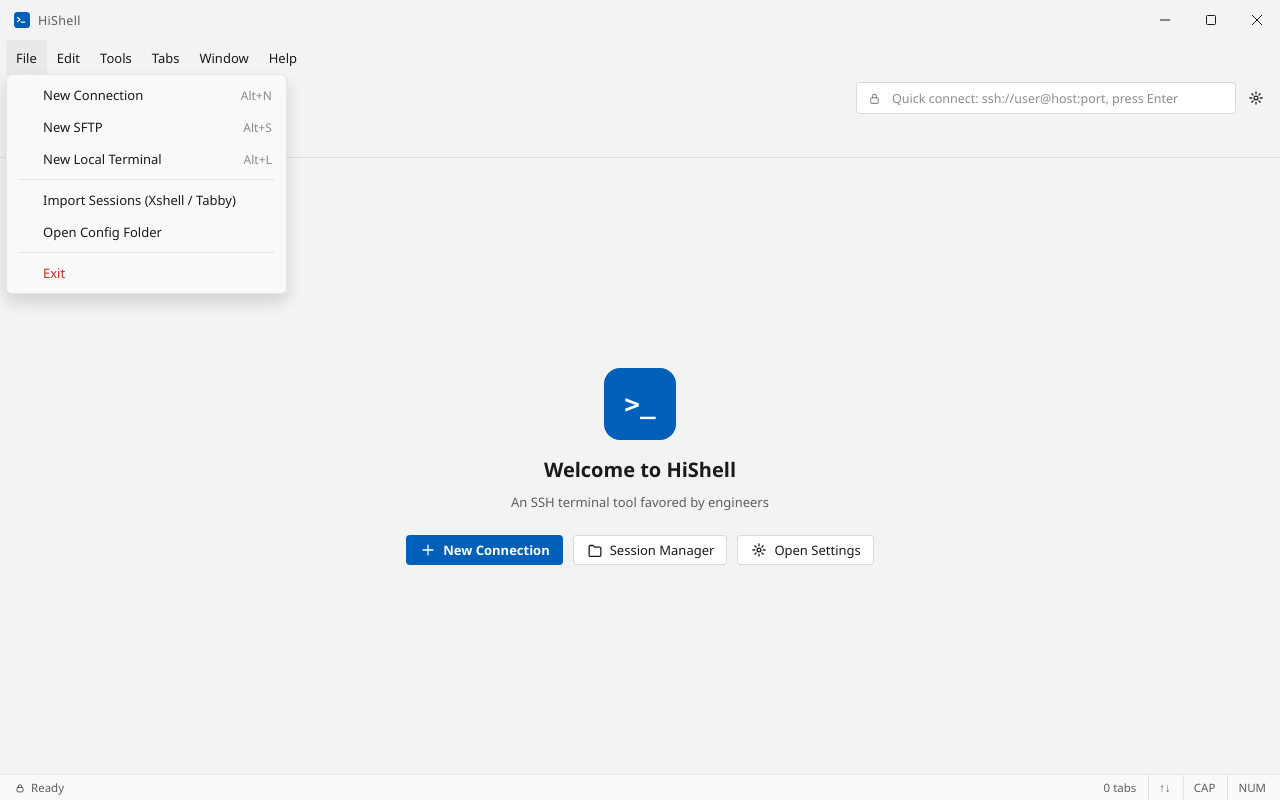
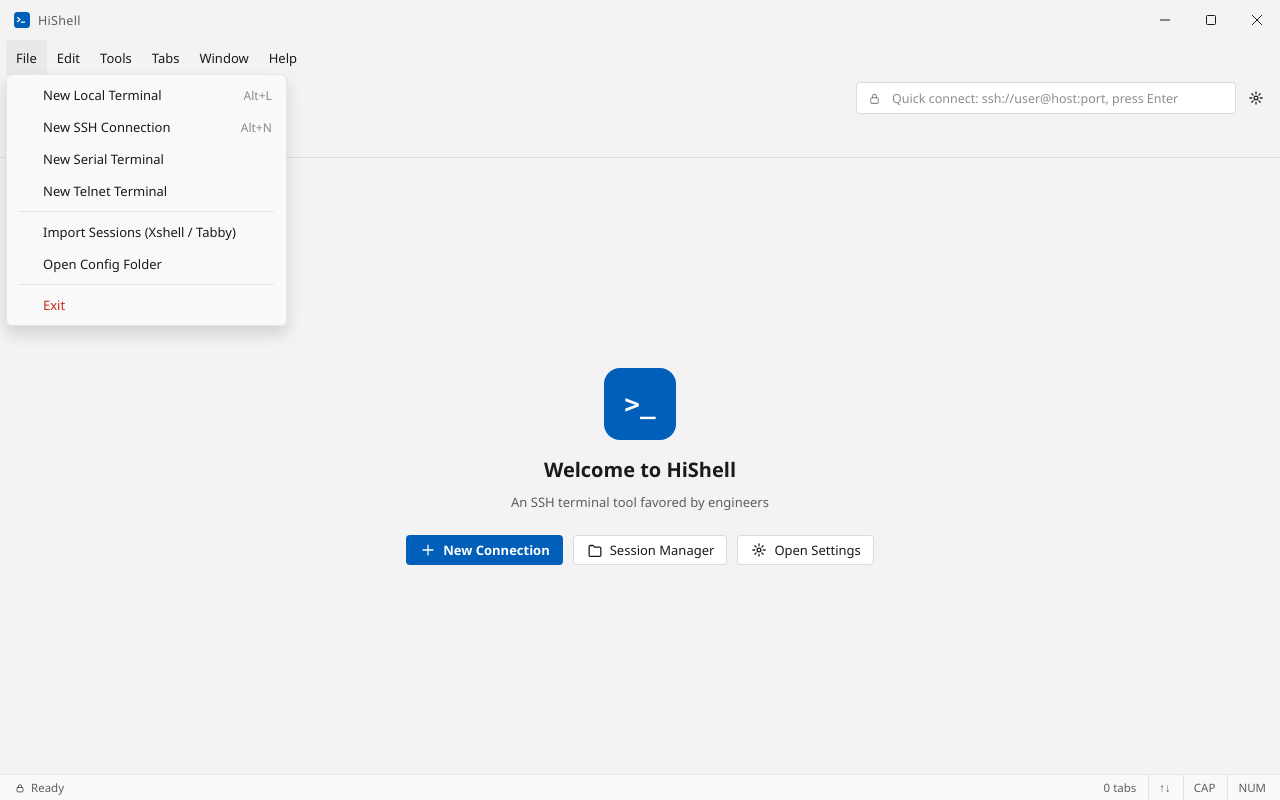
Before and after one commit to hicode0101/HiShell, a Vue app: page / in a window 1280 px wide. Both pictures are taken after a click on the element "File". Built offline with nearby package versions, Linux system fonts and the light colour scheme.

Commit message:
调整菜单

```diff
--- a/src/components/MenuBar.vue
+++ b/src/components/MenuBar.vue
@@ -25,9 +25,10 @@ const menus = computed<MenuDef[]>(() => [
   {
     label: t('menus.file'),
     children: [
+      { label: t('menus.newLocalTerminal'), command: 'new-local', shortcut: 'Alt+L' },
       { label: t('menus.newConnection'), command: 'new-connection', shortcut: 'Alt+N' },
-      { label: t('menus.newSftp'), command: 'new-sftp', shortcut: 'Alt+S' },
-      { label: t('menus.newLocalTerminal'), command: 'new-local', shortcut: 'Alt+L' },
+      { label: t('menus.newSerial'), command: 'new-serial' },
+      { label: t('menus.newTelnet'), command: 'new-telnet' },
       { separator: true },
       { label: t('menus.importSessions'), command: 'import-sessions' },
       { label: t('menus.openConfigDir'), command: 'open-config-dir' },
@@ -119,7 +120,7 @@ if (typeof document !== 'undefined') document.addEventListener('mousedown', onDo
             v-else
             class="menu-item"
             :class="{ disabled: item.disabled, danger: item.command === 'exit' }"
-            @click="!item.disabled && run(item.command ?? '')"
+            @click.stop="!item.disabled && run(item.command ?? '')"
           >
             <span class="menu-check">{{ item.checked ? '✓' : '' }}</span>
             <span class="menu-item-label">{{ item.label }}</span>
--- a/src/components/TabStrip.vue
+++ b/src/components/TabStrip.vue
@@ -89,7 +89,8 @@ function duplicateTab(tab: SessionTab) {
 function onStripContext(e: MouseEvent) {
   showContextMenu(e, [
     { label: t('common.newConnection'), icon: 'plus', onClick: () => emit('new-connection') },
-    { label: t('common.newSftp'), icon: 'folder', onClick: () => emit('new-sftp') },
+    // 「新建 SFTP」暂时隐藏（功能后续版本恢复）
+    // { label: t('common.newSftp'), icon: 'folder', onClick: () => emit('new-sftp') },
   ])
 }
 
--- a/src/i18n/locales/en-US.ts
+++ b/src/i18n/locales/en-US.ts
@@ -42,9 +42,11 @@ export default {
     tabs: 'Tabs',
     window: 'Window',
     help: 'Help',
-    newConnection: 'New Connection',
+    newConnection: 'New SSH Connection',
     newSftp: 'New SFTP',
     newLocalTerminal: 'New Local Terminal',
+    newSerial: 'New Serial Terminal',
+    newTelnet: 'New Telnet Terminal',
     importSessions: 'Import Sessions (Xshell / Tabby)',
     openConfigDir: 'Open Config Folder',
     exit: 'Exit',
--- a/src/i18n/locales/zh-CN.ts
+++ b/src/i18n/locales/zh-CN.ts
@@ -42,9 +42,11 @@ export default {
     tabs: '选项卡(B)',
     window: '窗口(W)',
     help: '帮助(H)',
-    newConnection: '新建连接',
+    newConnection: '新建 SSH 连接',
     newSftp: '新建 SFTP',
     newLocalTerminal: '新建本地终端',
+    newSerial: '新建 Serial 终端',
+    newTelnet: '新建 Telnet 终端',
     importSessions: '导入会话（Xshell / Tabby）',
     openConfigDir: '打开配置目录',
     exit: '退出',
--- a/src/views/MainView.vue
+++ b/src/views/MainView.vue
@@ -292,9 +292,6 @@ function onKeydown(e: KeyboardEvent) {
   } else if (e.altKey && e.key.toLowerCase() === 'n') {
     e.preventDefault()
     command('new-connection')
-  } else if (e.altKey && e.key.toLowerCase() === 's') {
-    e.preventDefault()
-    command('new-sftp')
   } else if (e.altKey && e.key.toLowerCase() === 'l') {
     e.preventDefault()
     command('new-local')
@@ -329,7 +326,6 @@ const activeTab = computed(() => sessions.activeTab)
 /** 快捷键一览（与实际实现一致） */
 const hotkeyRows = computed(() => [
   { action: t('menus.newConnection'), keys: 'Ctrl+N / Alt+N' },
-  { action: t('menus.newSftp'), keys: 'Alt+S' },
   { action: t('menus.fileView'), keys: 'Ctrl+Shift+F' },
   { action: t('menus.newLocalTerminal'), keys: 'Alt+L' },
   { action: t('menus.tabNext'), keys: 'Ctrl+Tab' },
```
